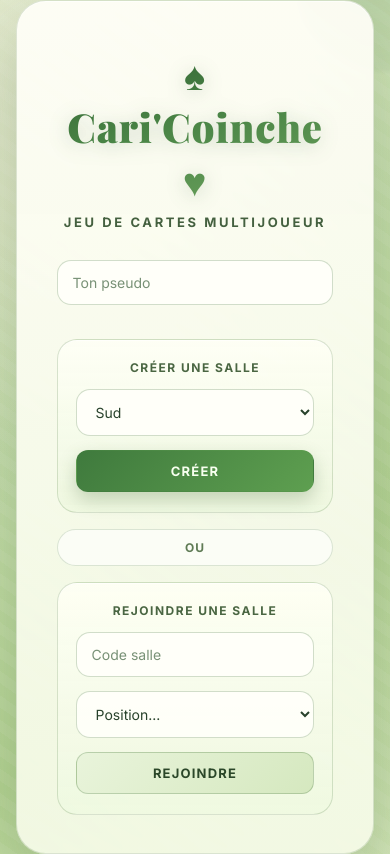
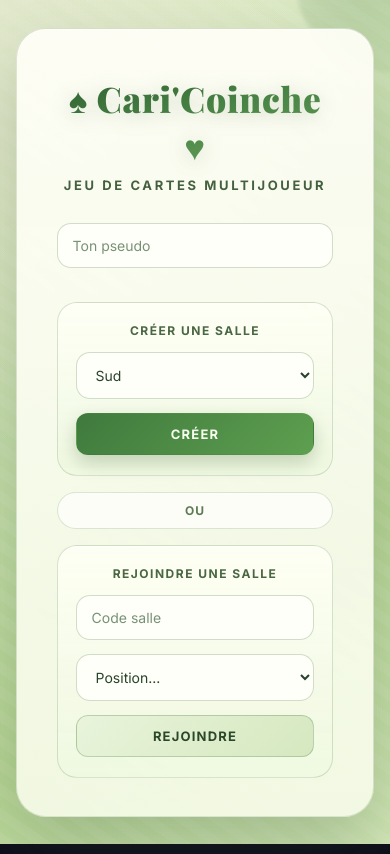
Before and after one commit to ismo009/Coinche, a website: page public/index.html in a window 390 px wide. Shown: the top 854 px of the page. Drawn offline with nearby package versions, Linux system fonts and the light colour scheme; no server answers.

Commit message:
Update style.css

```diff
--- a/public/style.css
+++ b/public/style.css
@@ -239,7 +239,7 @@ body {
 
 .lobby-container h1 {
   font-family: 'Playfair Display', Georgia, serif;
-  font-size: clamp(2.5rem, 5vw, 3.8rem);
+  font-size: clamp(2.3rem, 4.4vw, 3.3rem);
   font-weight: 900;
   margin-bottom: 8px;
   letter-spacing: 0.02em;
@@ -1612,7 +1612,7 @@ body {
   }
 
   .lobby-container h1 {
-    font-size: 2.5em;
+    font-size: 2.2em;
   }
 
   .table-layout {
```
